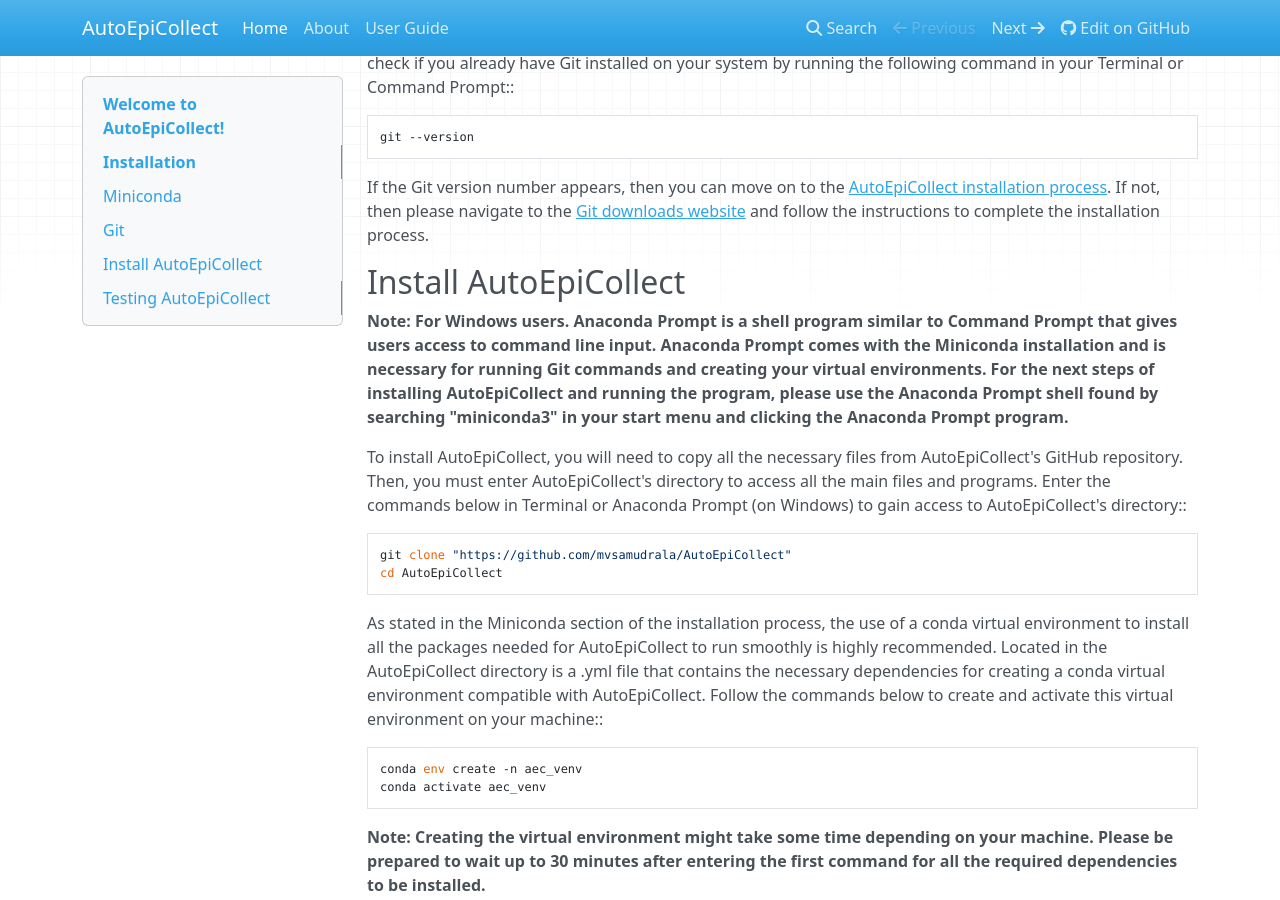
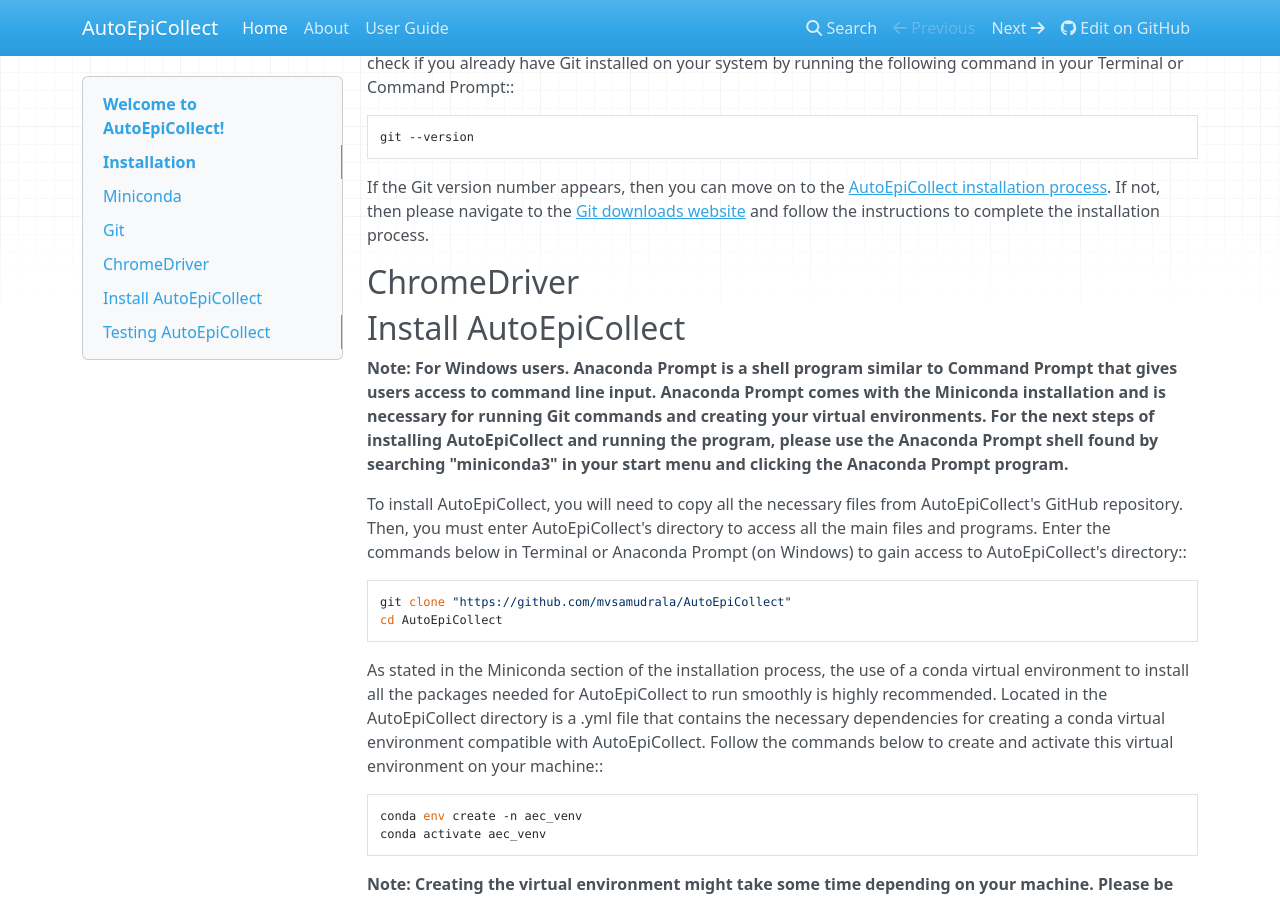
Before and after one commit to mvsamudrala/AutoEpiCollect, an MkDocs documentation site: the page built from docs/index.md, in a window 1280 px wide and 900 px high, scrolled down 3069 px. Built offline with MkDocs 1.6.1, drawn with Linux system fonts in a browser that asks for light colours; nearby versions of some CDN libraries.

Commit message:
Add docs

```diff
--- a/docs/index.md
+++ b/docs/index.md
@@ -81,6 +81,7 @@
 If the Git version number appears, then you can move on to the
 [AutoEpiCollect installation process](#install-autoepicollect). If not, then please navigate to the [Git downloads
 website](https://git-scm.com/downloads) and follow the instructions to complete the installation process.
+## ChromeDriver
 
 ## Install AutoEpiCollect
 **Note: For Windows users. Anaconda Prompt is a shell program similar to Command Prompt that gives users access to
```
